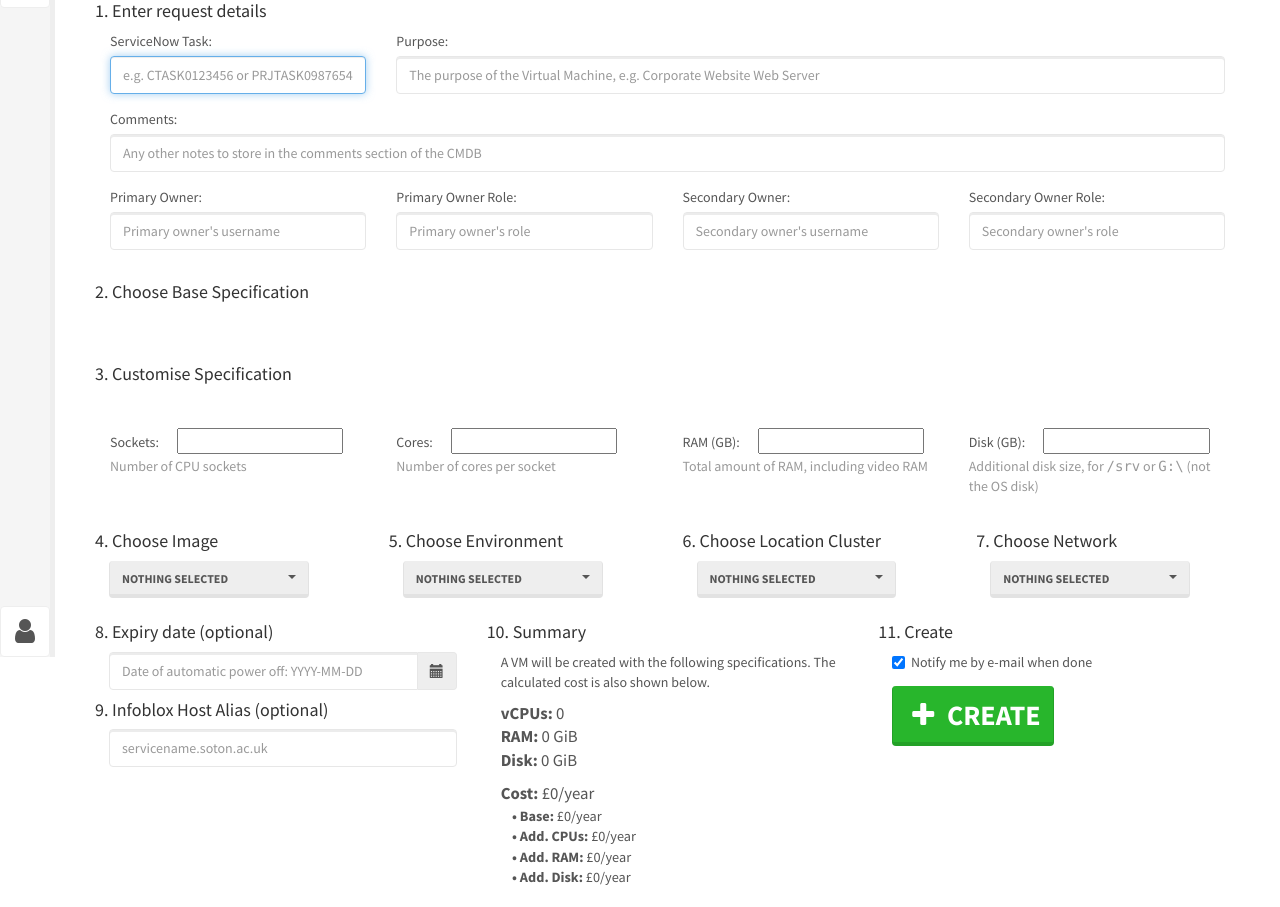
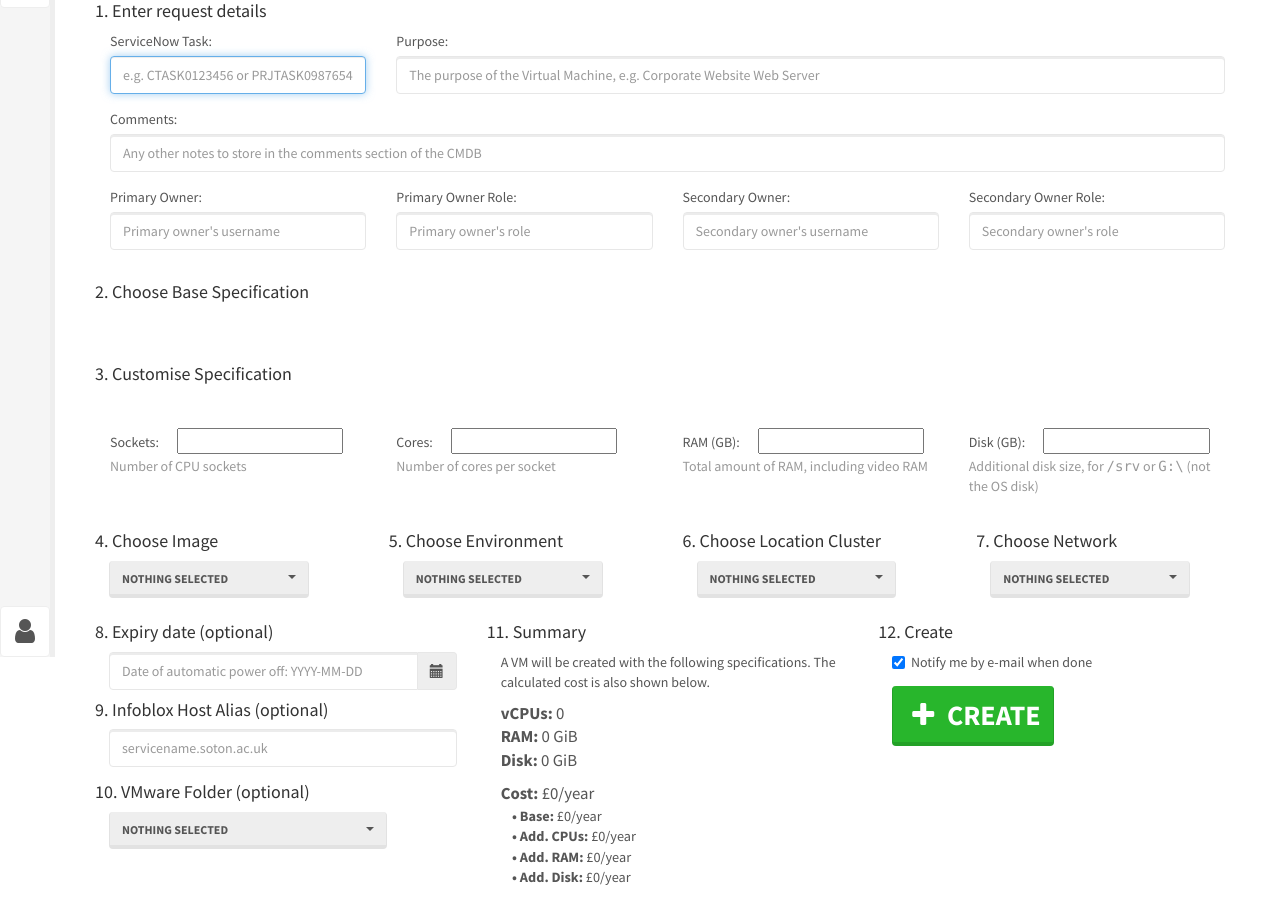
Before and after one commit to southampton/cortex, a Python web app: template workflows/buildvm/templates/standard.html in a window 1280 px wide. Shown: the part 143-1050 px from the top of the page. Run offline with Jinja, Linux system fonts and the light colour scheme; the template is opened without the code that fills it, so the values that code supplies are empty; some libraries are stand-ins or nearby versions.

Commit message:
Added VM folder selection as an option in the standard buildvm workflow. Closes #227

```diff
--- a/workflows/buildvm/task.py
+++ b/workflows/buildvm/task.py
@@ -31,7 +31,7 @@ def run(helper, options):
 		os_templates = options['wfconfig']['OS_TEMPLATES']
 		os_names = options['wfconfig']['OS_NAMES']
 		os_disks = options['wfconfig']['OS_DISKS']
-		vm_folder_name = None
+		vm_folder_name = options['vm_folder_name']
 		dns_aliases = options['dns_aliases']
 	elif workflow == 'sandbox':
 		prefix = options['wfconfig']['SB_PREFIX']
--- a/workflows/buildvm/templates/sandbox.html
+++ b/workflows/buildvm/templates/sandbox.html
@@ -181,7 +181,7 @@ div.specdetails
 				</script>
 			</div>
 
-			<h4>7. Summary</h4>
+			<h4>8. Summary</h4>
 			<div style="margin-left: 1em">
 				<p>A VM will be created with the following specifications.</p>
 				<div style="font-size: 120%">
@@ -192,7 +192,7 @@ div.specdetails
 			</div>
 		</div>
 		<div class="col-md-4">
-			<h4>8. Create</h4>
+			<h4>9. Create</h4>
 			<div style="margin:0 0 0.5em 1.0em">
 				<input type="checkbox" name="send_mail" id="send_mail" style="margin-right:0.4em" checked="checked" /><label for="send_mail" style="position:relative;top:-2px">Notify me by e-mail when done</label>
 			</div>
--- a/workflows/buildvm/templates/standard.html
+++ b/workflows/buildvm/templates/standard.html
@@ -232,10 +232,21 @@ div.specdetails
 					<input class="form-control" id="dns_aliases" name="dns_aliases" placeholder="servicename.soton.ac.uk"/>
 				</div>
 			</div>
+			<h4>10. VMware Folder (optional)</h4>
+			<div style="margin-left: 1em">
+				<div class="form-group">
+					<select class="selectpicker" name="vm_folder_name" id="vm_folder_name">
+						<option></option>
+{% for folder in folders -%}
+                                        <option value="{{ folder }}">{{ folder }}</option>
+{%- endfor %}
+					</select>
+				</div>
+			</div>
 		</div>
 
 		<div class="col-md-4">
-			<h4>10. Summary</h4>
+			<h4>11. Summary</h4>
 			<div style="margin-left: 1em">
 				<p>A VM will be created with the following specifications. The calculated cost is also shown below.</p>
 				<div style="font-size: 120%">
@@ -254,7 +265,7 @@ div.specdetails
 		</div>
 
 		<div class="col-md-4">
-			<h4>11. Create</h4>
+			<h4>12. Create</h4>
 			<div style="margin:0 0 0.5em 1.0em">
 				<input type="checkbox" name="send_mail" id="send_mail" style="margin-right:0.4em" checked="checked" /><label for="send_mail" style="position:relative;top:-2px">Notify me by e-mail when done</label>
 			</div>
```
Also changed, not shown: lib/core.py (+13 -0 lines), workflows/buildvm/views.py (+11 -140 lines).
